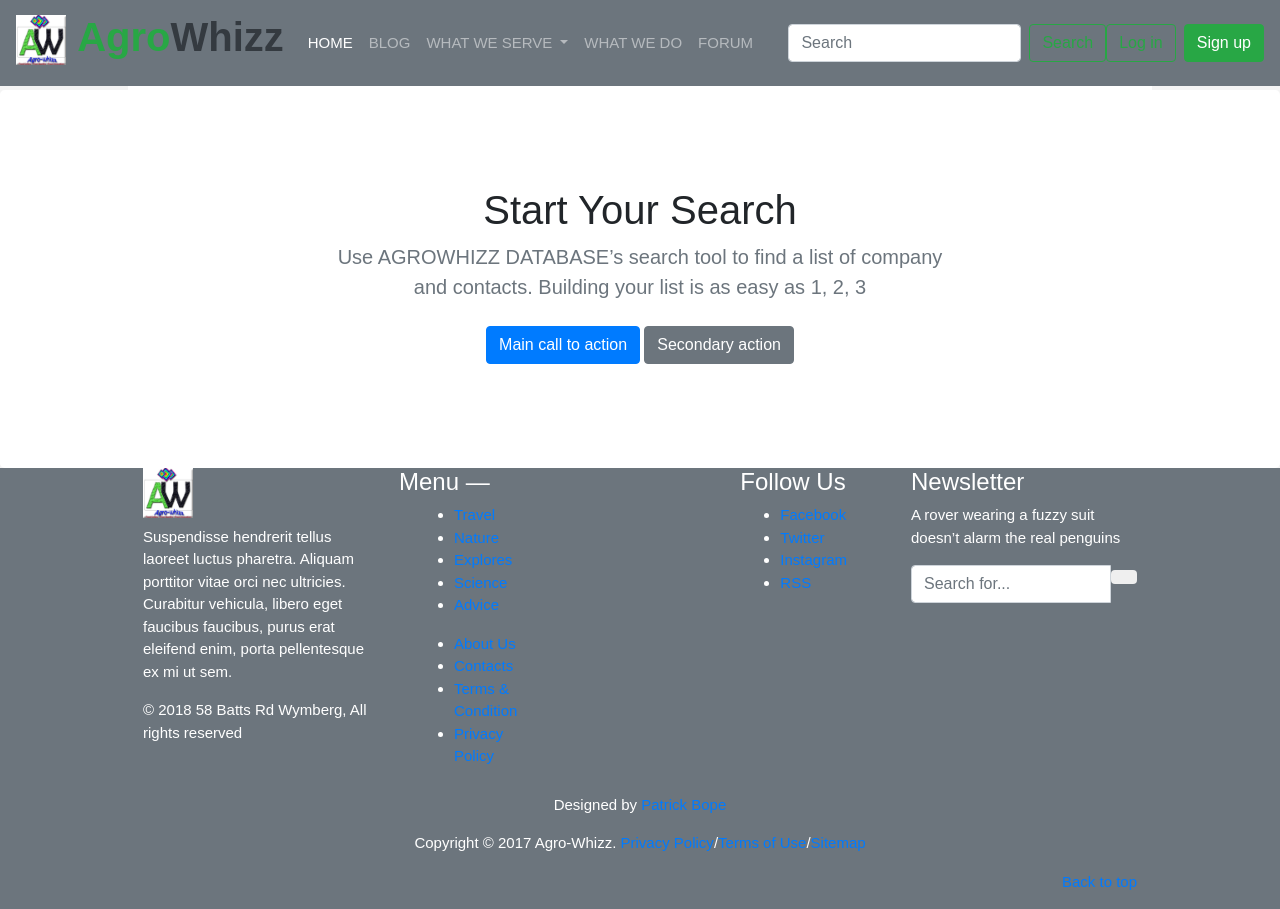
After one commit to patbpm/whizzproject, a Django app: page /agrodata/foodindustrydata/1/companydetails/1/ in a window 1280 px wide. The commit adds this page. Run offline with Django 3.2, Linux system fonts and the light colour scheme; tables that the repository leaves empty hold one stand-in row (values such as "Sample post"); some libraries are stand-ins or nearby versions.

Commit message:
First setup for the companyDetails File

```diff
--- /dev/null
+++ b/agrowhizz/agrodata/templates/agrodata/companyDetails.html
@@ -0,0 +1,19 @@
+{% extends 'home/index.html' %}
+{% block title %}
+Company Details
+{% endblock %}
+{% block content %}
+<section class="jumbotron text-center">
+  <div class="container">
+    <h1 class="jumbotron-heading">Start Your Search</h1>
+    <p class="lead text-muted">Use AGROWHIZZ DATABASE’s search tool to find a list of company and contacts.  Building your list is as easy as 1, 2, 3</p>
+    <p>
+      <a href="#" class="btn btn-primary my-2">Main call to action</a>
+      <a href="#" class="btn btn-secondary my-2">Secondary action</a>
+    </p>
+  </div>
+</section>
+
+
+
+{% endblock %}
--- a/agrowhizz/agrodata/templates/agrodata/companyList.html
+++ b/agrowhizz/agrodata/templates/agrodata/companyList.html
@@ -54,7 +54,7 @@
                                 <div class="col-10">
                                     <div class="row mb-3">
                                         <div class="col-6">
-                                        <strong class="text-muted"><a href="">{{ company.company_name }}</a></strong>
+                                        <strong class="text-muted"><a href="{% url 'companyDetails database.pk company.pk' %}">{{ company.company_name }}</a></strong>
                                         <small class="text-muted d-block">{{ company.profile_description }}</small>
                                         </div>
                                         <div class="col-6 text-right">
--- a/agrowhizz/agrodata/urls.py
+++ b/agrowhizz/agrodata/urls.py
@@ -5,5 +5,5 @@ urlpatterns = [
     url(r'^$', views.agrodata, name='agrodata'),
     url(r'^foodindustrydata/$', views.foodindustrydata, name='foodindustrydata'),
     url(r'^foodindustrydata/(?P<pk>\d+)/$', views.companyList, name='companyList'),
-
+    url(r'^foodindustrydata/(?P<pk>\d+)/companydetails/(?P<company_pk>\d+)/$', views.companyDetails, name='companyDetails'),
 ]
--- a/agrowhizz/agrodata/views.py
+++ b/agrowhizz/agrodata/views.py
@@ -1,4 +1,4 @@
-from django.shortcuts import render
+from django.shortcuts import render, get_object_or_404
 from .models import Database, Company
 from django.contrib.auth.decorators import login_required
 # Create your views here.
@@ -24,3 +24,13 @@ def companyList(request, pk):
 
     }
     return render(request, 'agrodata/companyList.html', context)
+
+def companyDetails(request, pk, company_pk):
+    databases = Database.objects.get()
+    databases = get_object_or_404(Company, database__pk=pk, pk=company_pk)
+
+    context = {
+
+
+    }
+    return render(request, 'agrodata/companyDetails.html', context)
```
